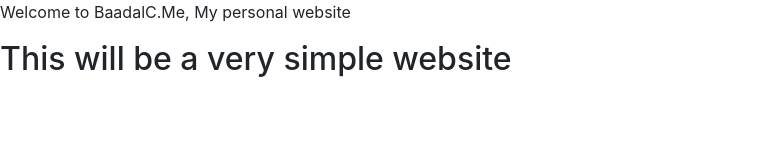
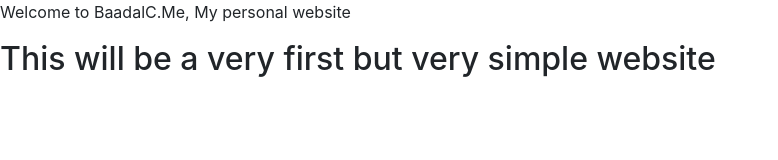
Before and after one commit to BaadalC/BaadalC.github.io, a plain HTML site: page index.html in a window 1280 px wide. Shown: the whole page, without its empty margins (0-778 px from the left). Drawn offline with nearby package versions, Linux system fonts and the light colour scheme.

Commit message:
simple change

```diff
--- a/index.html
+++ b/index.html
@@ -11,6 +11,6 @@
 </head>
 <body>
 <p class= "text center"> Welcome to BaadalC.Me, My personal website</p>
-<h2>This will be a very simple website</h2>
+<h2>This will be a very first but very simple website</h2>
 </body>
 </html>
```
